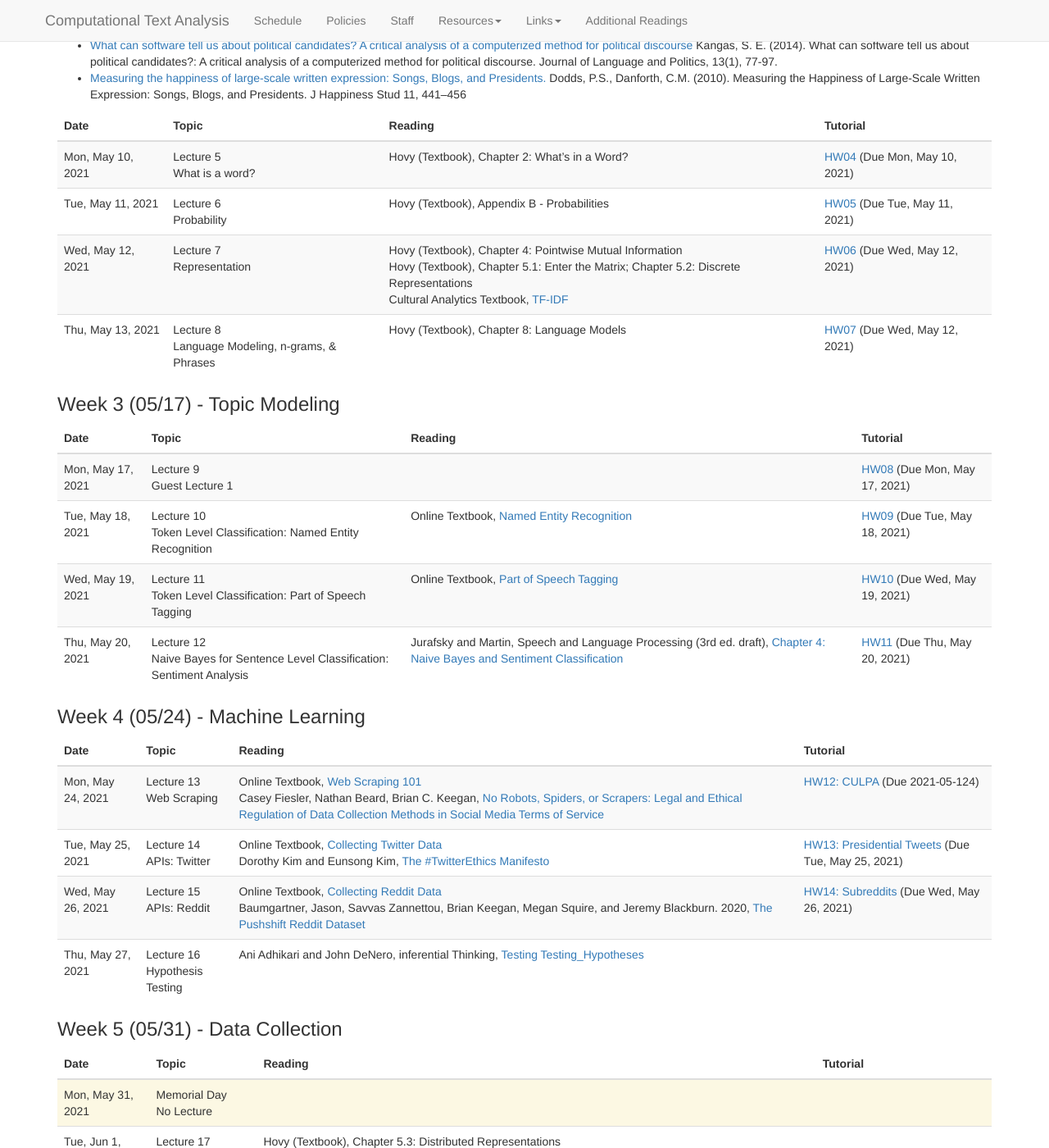
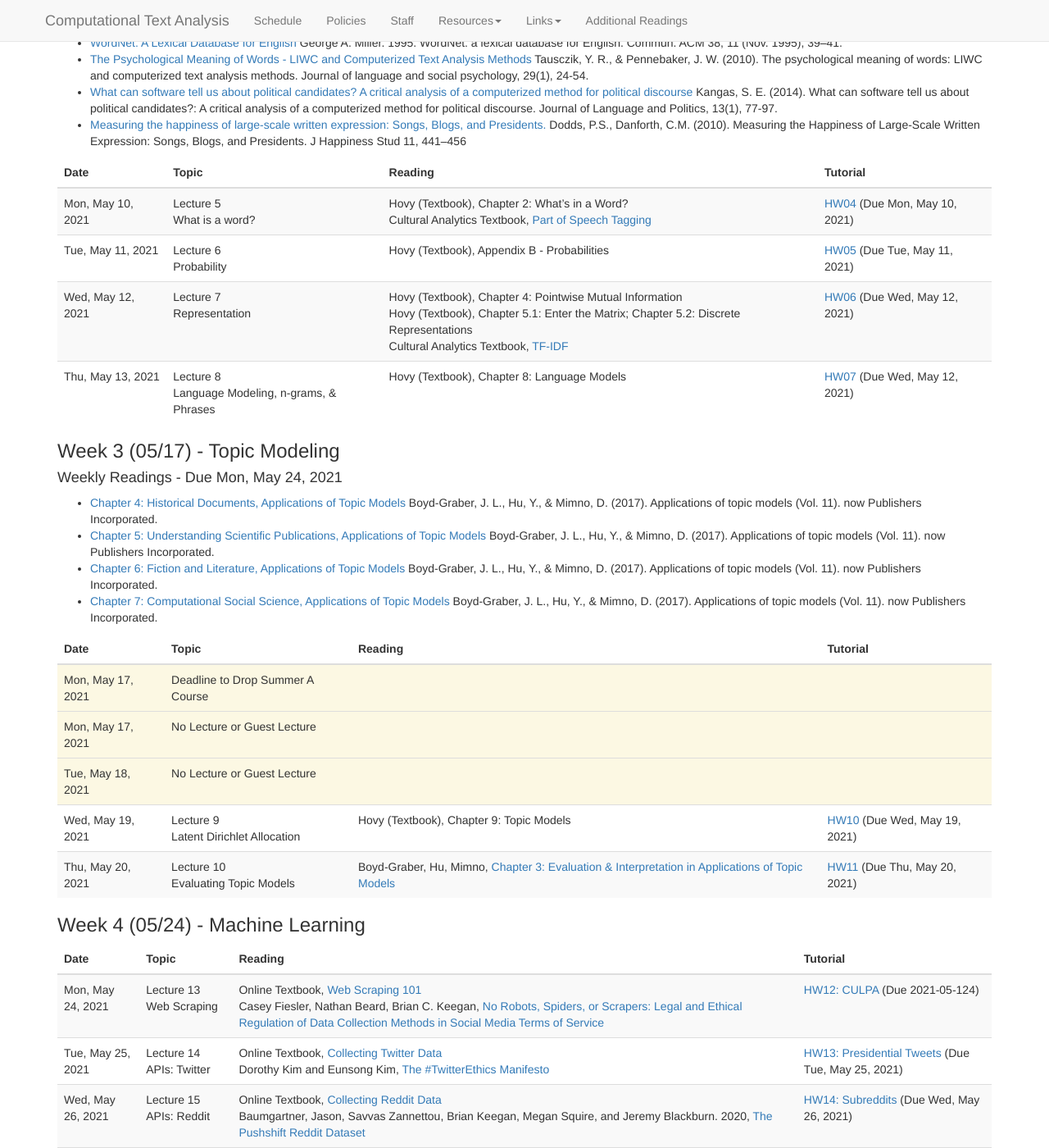
Before and after one commit to BC-COMS-2710/BC-COMS-2710.github.io, a Jekyll site: the page built from schedule.md, in a window 1280 px wide and 1400 px high, scrolled down 951 px. Shown: the whole window at 82% size. Built offline with Jekyll 4.4.1, drawn with Linux system fonts in a browser that asks for light colours; nearby versions of some CDN libraries; some of the changed text lies outside the part shown.

Commit message:
schedule: topic model week, drop and add deadlines

```diff
--- a/_data/schedule.yaml
+++ b/_data/schedule.yaml
@@ -70,6 +70,10 @@
           url: https://eldridgejm.github.io/dive_into_data_science/03-visualization/intro.html
           title: "Chapter 3 - Visualization"
           authors: Dive into Data Science
+    -
+      date: 2021-05-07
+      title: Deadline to Add Summer A Courses
+      type: info
 -
   name: "Week 2 (05/10) - Words, Words, Words: the base unit of analysis"
   readings_deadline: 2021-05-14
@@ -102,6 +106,10 @@
         -
           title: "Chapter 2: What’s in a Word?"
           authors: Hovy (Textbook)
+        -
+          title: Part of Speech Tagging
+          url: https://melaniewalsh.github.io/Intro-Cultural-Analytics/Text-Analysis/POS-Keywords.html
+          authors: Cultural Analytics Textbook
       assignments:
         -
           deadline: 2021-05-10
@@ -168,31 +176,62 @@
           authors: Hovy (Textbook)
 -
   name: "Week 3 (05/17) - Topic Modeling"
+  readings_deadline: 2021-05-24
+  readings:
+    -
+      url: https://mimno.infosci.cornell.edu/papers/2017_fntir_tm_applications.pdf
+      title: "Chapter 4: Historical Documents, Applications of Topic Models"
+      citation: "Boyd-Graber, J. L., Hu, Y., & Mimno, D. (2017). Applications of topic models (Vol. 11). now Publishers Incorporated."
+    -
+      url: https://mimno.infosci.cornell.edu/papers/2017_fntir_tm_applications.pdf
+      title: "Chapter 5: Understanding Scientific Publications, Applications of Topic Models"
+      citation: "Boyd-Graber, J. L., Hu, Y., & Mimno, D. (2017). Applications of topic models (Vol. 11). now Publishers Incorporated."
+    -
+      url: https://mimno.infosci.cornell.edu/papers/2017_fntir_tm_applications.pdf
+      title: "Chapter 6:  Fiction and Literature, Applications of Topic Models"
+      citation: "Boyd-Graber, J. L., Hu, Y., & Mimno, D. (2017). Applications of topic models (Vol. 11). now Publishers Incorporated."
+    -
+      url: https://mimno.infosci.cornell.edu/papers/2017_fntir_tm_applications.pdf
+      title: "Chapter 7: Computational Social Science, Applications of Topic Models"
+      citation: "Boyd-Graber, J. L., Hu, Y., & Mimno, D. (2017). Applications of topic models (Vol. 11). now Publishers Incorporated."
   lectures:
     -
       date: 2021-05-17
-      title: Lecture 9 <br> Guest Lecture 1
-      assignments:
+      title: Deadline to Drop Summer A Course
+      type: info
+    -
+      date: 2021-05-17
+      title: No Lecture or Guest Lecture
+      type: no_lecture
+      old_assignments:
         -
           deadline: 2021-05-17
           title: HW08
     -
       date: 2021-05-18
-      title: "Lecture 10 <br> Token Level Classification: Named Entity Recognition"
-      readings:
+      title: No Lecture or Guest Lecture
+      type: no_lecture
+      old_title: "Lecture 10 <br> Token Level Classification: Named Entity Recognition"
+      old_readings:
         -
           url: http://coms2710.barnard.edu/textbook/Text-Analysis/Named-Entity-Recognition.html
           title: Named Entity Recognition
           authors: Online Textbook
 
-      assignments:
+      old_assignments:
         -
           deadline: 2021-05-18
           title: HW09
     -
       date: 2021-05-19
-      title: "Lecture 11 <br> Token Level Classification: Part of Speech Tagging"
+      title: "Lecture 9 <br> Latent Dirichlet Allocation"
       readings:
+        -
+          title: "Chapter 9: Topic Models"
+          authors: Hovy (Textbook)
+
+      old_title: "Lecture 11 <br> Token Level Classification: Part of Speech Tagging"
+      old_readings:
         -
           url: http://coms2710.barnard.edu/textbook/Text-Analysis/POS-Keywords.html
           title: Part of Speech Tagging
@@ -203,8 +242,14 @@
           title: HW10
     -
       date: 2021-05-20
-      title: "Lecture 12 <br> Naive Bayes for Sentence Level Classification: Sentiment Analysis"
+      title: "Lecture 10 <br> Evaluating Topic Models"
       readings:
+        -
+          title: "Chapter 3: Evaluation & Interpretation in Applications of Topic Models"
+          url: https://mimno.infosci.cornell.edu/papers/2017_fntir_tm_applications.pdf
+          authors: Boyd-Graber, Hu, Mimno
+      old_title: "Lecture 12 <br> Naive Bayes for Sentence Level Classification: Sentiment Analysis"
+      old_readings:
         -
           url: https://web.stanford.edu/~jurafsky/slp3/4.pdf
           title: "Chapter 4: Naive Bayes and Sentiment Classification"
@@ -315,6 +360,10 @@
   lectures:
     -
       date: 2021-06-07
+      title: Deadline to P/D/F or Withdraw from Summer A Course
+      type: info
+    -
+      date: 2021-06-07
       title: Lecture 20 <br> Language Modeling and n-grams
       readings:
         -
```
